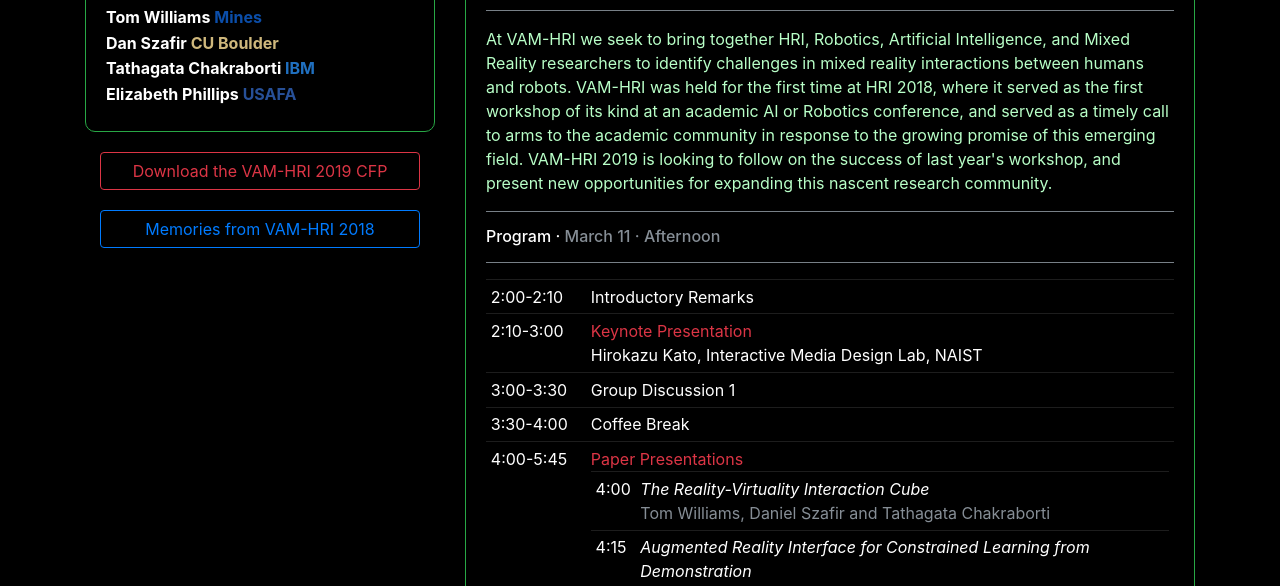
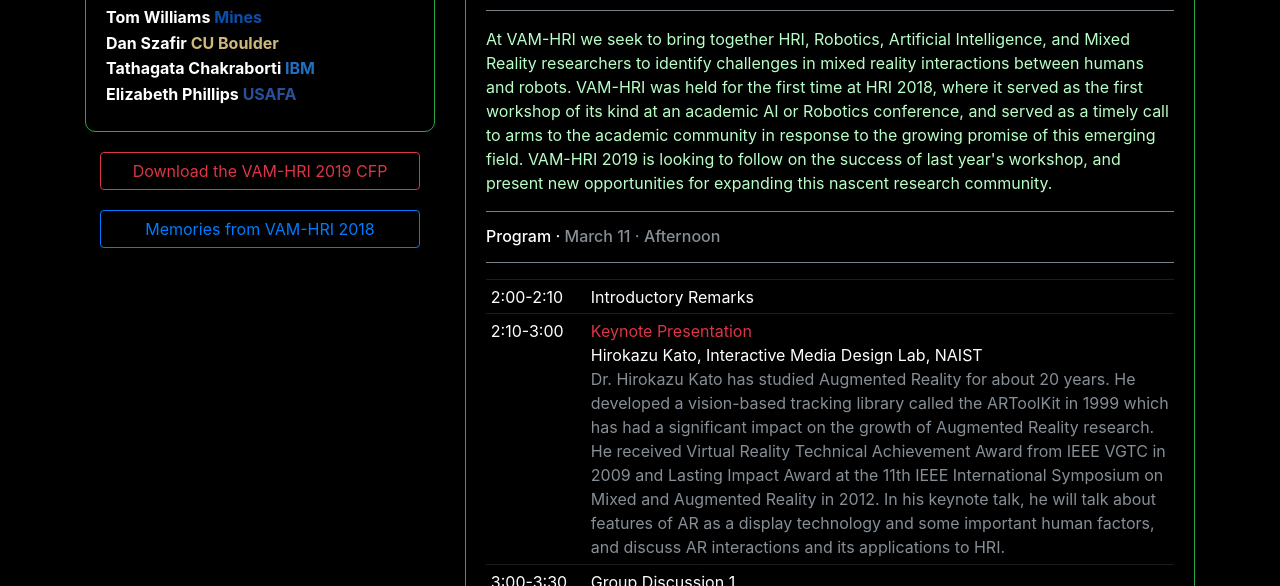
Before and after one commit to TathagataChakraborti/vam-hri, a plain HTML site: page info.html in a window 1280 px wide. Shown: the part 214-800 px from the top of the page. Drawn offline with Linux system fonts and the light colour scheme.

Commit message:
keynote update

```diff
--- a/info.html
+++ b/info.html
@@ -137,7 +137,13 @@
 </tr>
 <tr>
   <td>2:10-3:00</td>
-  <td><span class="text-danger">Keynote Presentation</span><br>Hirokazu Kato, Interactive Media Design Lab, NAIST</td>
+  <td>
+    <span class="text-danger">Keynote Presentation</span><br>
+    Hirokazu Kato, Interactive Media Design Lab, NAIST<br>
+    <span class="text-muted">
+    Dr. Hirokazu Kato has studied Augmented Reality for about 20 years. He developed a vision-based tracking library called the ARToolKit in 1999 which has had a significant impact on the growth of Augmented Reality research. He received Virtual Reality Technical Achievement Award from IEEE VGTC in 2009 and Lasting Impact Award at the 11th IEEE International Symposium on Mixed and Augmented Reality in 2012. In his keynote talk, he will talk about features of AR as a display technology and some important human factors, and discuss AR interactions and its applications to HRI.
+    </span>
+  </td>
 </tr>
 <tr>
   <td>3:00-3:30</td>
```
